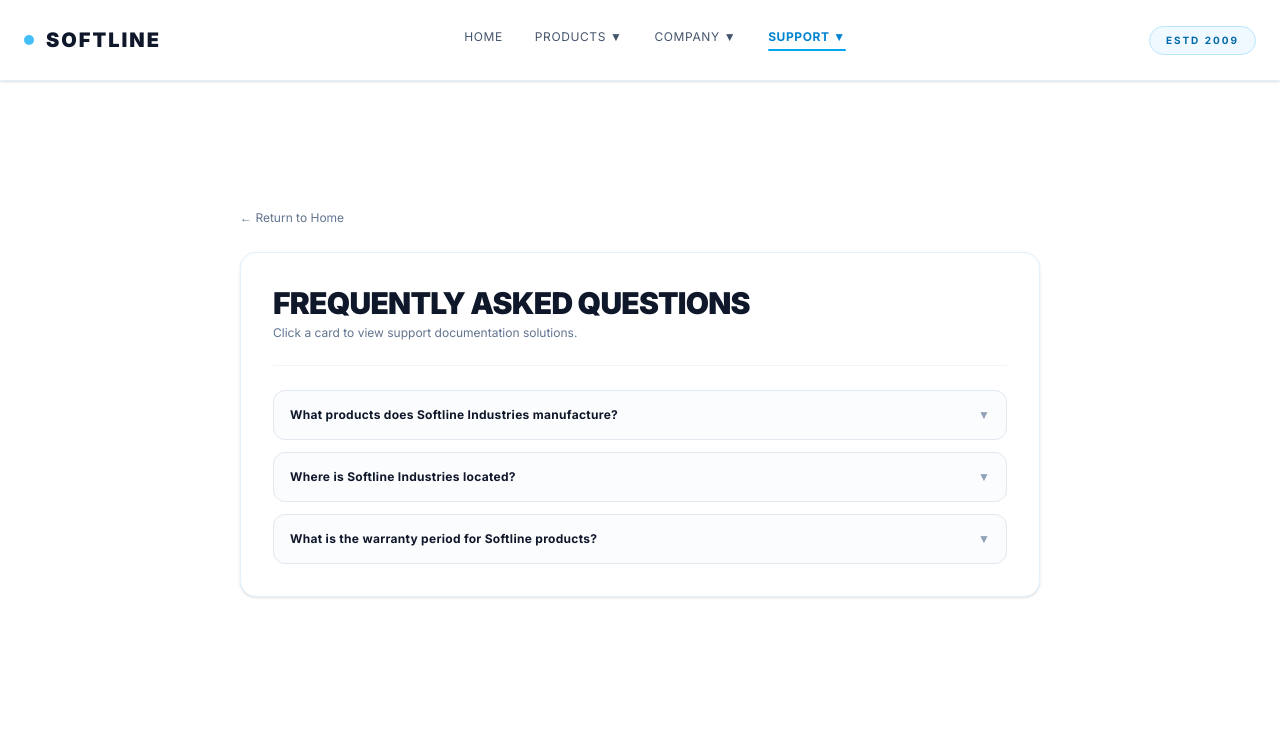
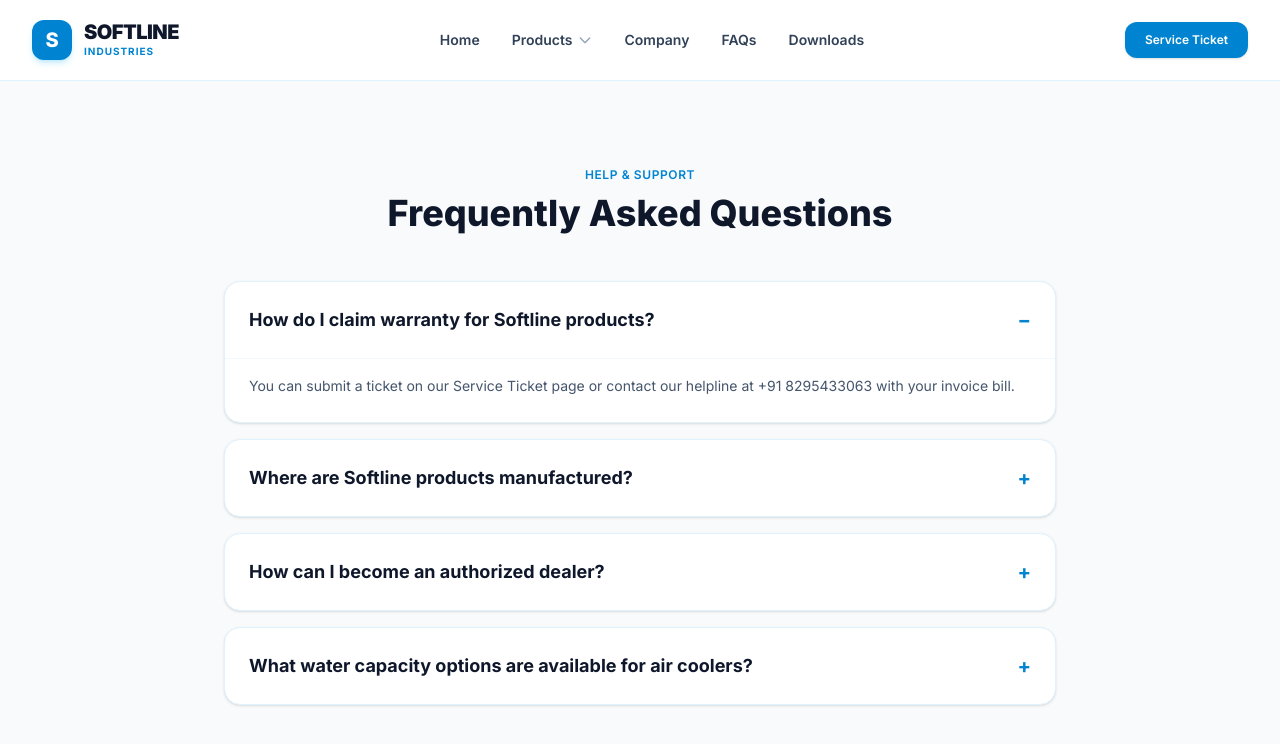
Before and after one commit to manikdhiman/softline-3d, a Next.js app: page /support/faqs in a window 1280 px wide. Shown: the top 744 px of the page. Built offline with nearby package versions, Linux system fonts and the light colour scheme.

Commit message:
feat: complete light theme layout, add television matrix, faqs, and downloads hub

```diff
--- /dev/null
+++ b/src/app/products/television/page.js
@@ -0,0 +1,54 @@
+import Image from 'next/image';
+import Link from 'next/link';
+
+export default function TelevisionsPage() {
+  const tvs = [
+    { name: "32\" HD Ready Smart LED TV", display: "1366 x 768", audio: "20W Stereo Sound", smart: "Android OS Built-In", badge: "Popular Choice" },
+    { name: "43\" Full HD Smart LED TV", display: "1920 x 1080", audio: "24W Surround Sound", smart: "Screen Mirroring + Apps", badge: "Best Value" },
+    { name: "55\" Ultra HD 4K Smart TV", display: "3840 x 2160", audio: "30W Dolby Audio", smart: "Voice Remote & HDR10+", badge: "Premium Series" },
+  ];
+
+  return (
+    <div className="bg-slate-50 min-h-screen text-slate-900 font-sans py-12 md:py-20">
+      <div className="max-w-7xl mx-auto px-4 sm:px-6 lg:px-8">
+
+        {/* Banner */}
+        <div className="bg-white rounded-2xl border border-sky-100 p-8 sm:p-12 mb-12 shadow-sm">
+          <span className="text-sky-600 text-xs font-semibold uppercase tracking-wider">Product Catalog</span>
+          <h1 className="text-3xl sm:text-4xl font-extrabold text-slate-900 mt-2">Smart LED Televisions</h1>
+          <p className="text-slate-600 mt-2 text-sm sm:text-base max-w-2xl">
+            Vibrant color reproduction, energy-efficient LED panels, and seamless streaming capabilities.
+          </p>
+        </div>
+
+        {/* TV Grid */}
+        <div className="grid grid-cols-1 md:grid-cols-3 gap-8">
+          {tvs.map((tv, idx) => (
+            <div key={idx} className="bg-white rounded-2xl border border-sky-100 hover:border-sky-300 shadow-sm overflow-hidden flex flex-col transition duration-200">
+              <div className="relative h-56 bg-slate-100">
+                <Image src="/images/product-led-tv.jpg" alt={tv.name} fill className="object-cover" />
+                <span className="absolute top-3 right-3 bg-white/90 backdrop-blur-md text-sky-700 text-xs font-semibold px-2.5 py-1 rounded-md border border-sky-100">
+                  {tv.badge}
+                </span>
+              </div>
+              <div className="p-6 flex flex-col flex-grow">
+                <h3 className="text-lg font-bold text-slate-900 mb-3">{tv.name}</h3>
+
+                <div className="space-y-2 text-xs text-slate-600 mb-6 bg-slate-50 p-3 rounded-xl border border-sky-100">
+                  <div className="flex justify-between"><span className="text-slate-400">Resolution:</span> <span className="font-semibold text-slate-800">{tv.display}</span></div>
+                  <div className="flex justify-between"><span className="text-slate-400">Audio Output:</span> <span className="font-semibold text-slate-800">{tv.audio}</span></div>
+                  <div className="flex justify-between"><span className="text-slate-400">Features:</span> <span className="font-semibold text-slate-800">{tv.smart}</span></div>
+                </div>
+
+                <Link href="/support/complaint" className="mt-auto w-full text-center bg-sky-600 hover:bg-sky-700 text-white font-semibold text-sm py-2.5 rounded-lg transition">
+                  Inquire Dealership
+                </Link>
+              </div>
+            </div>
+          ))}
+        </div>
+
+      </div>
+    </div>
+  );
+}
--- a/src/app/support/downloads/page.js
+++ b/src/app/support/downloads/page.js
@@ -1,42 +1,36 @@
-'use client';
-
-import Link from 'next/link';
-
 export default function DownloadsPage() {
-  const FILES = [
-    { title: 'Tejas-100-Cooler-Manual.pdf', size: '4.2 MB' },
-    { title: 'HydroCare-Pro-Washing-Installation-Spec.pdf', size: '2.8 MB' },
-    { title: 'Softline-Corporate-Product-Catalog-2026.pdf', size: '12.4 MB' }
+  const docs = [
+    { title: "Product Catalog 2026", size: "4.2 MB", type: "PDF Document" },
+    { title: "Air Cooler Installation & Maintenance Guide", size: "1.8 MB", type: "User Manual" },
+    { title: "LED TV User Manual & Safety Instructions", size: "2.5 MB", type: "User Manual" },
+    { title: "E-Waste Disposal Guidelines", size: "850 KB", type: "Compliance PDF" },
   ];
 
   return (
-    <main className="max-w-4xl mx-auto w-full p-6 md:p-12 text-slate-900 flex-1 flex flex-col justify-center pt-28">
-      <div className="mb-6">
-        <Link href="/" className="text-xs font-mono text-slate-500 hover:text-sky-600 transition">← Return to Home</Link>
-      </div>
+    <div className="bg-slate-50 min-h-screen text-slate-900 font-sans py-12 md:py-20">
+      <div className="max-w-4xl mx-auto px-4 sm:px-6 lg:px-8">
 
-      <div className="bg-white border border-sky-100 p-6 md:p-8 rounded-2xl space-y-6 shadow-sm">
-        <div>
-          <h1 className="text-3xl font-black uppercase tracking-tight text-slate-900">Resource Downloads</h1>
-          <p className="text-xs text-slate-500 font-mono mt-1">Access verified official equipment user manuals.</p>
+        <div className="text-center mb-12">
+          <span className="text-sky-600 text-xs font-semibold uppercase tracking-wider">Document Center</span>
+          <h1 className="text-3xl sm:text-4xl font-extrabold text-slate-900 mt-2">Downloads & Manuals</h1>
+          <p className="text-slate-600 text-sm mt-2">Access official Softline product catalogs and user documentation.</p>
         </div>
 
-        <hr className="border-slate-100" />
-
-        <div className="space-y-3 font-mono text-xs">
-          {FILES.map((file, idx) => (
-            <div key={idx} className="flex justify-between items-center p-4 bg-slate-50 border border-slate-200 rounded-xl">
-              <div className="flex flex-col">
-                <span className="text-slate-900 font-bold">{file.title}</span>
-                <span className="text-[10px] text-slate-500 uppercase mt-0.5">{file.size} · PDF Document</span>
+        <div className="space-y-4">
+          {docs.map((doc, idx) => (
+            <div key={idx} className="bg-white p-6 rounded-2xl border border-sky-100 shadow-sm flex items-center justify-between gap-4">
+              <div>
+                <h3 className="font-bold text-slate-900 text-base">{doc.title}</h3>
+                <p className="text-xs text-slate-500 mt-1">{doc.type} • {doc.size}</p>
               </div>
-              <button onClick={() => alert('Downloading file...')} className="bg-sky-500 hover:bg-sky-600 text-white font-bold px-4 py-2 rounded-lg text-[11px] uppercase transition">
-                Download ↓
+              <button className="bg-sky-50 hover:bg-sky-600 text-sky-700 hover:text-white font-semibold text-xs px-4 py-2.5 rounded-lg border border-sky-200 hover:border-sky-600 transition">
+                Download
               </button>
             </div>
           ))}
         </div>
+
       </div>
-    </main>
+    </div>
   );
 }
--- a/src/app/support/faqs/page.js
+++ b/src/app/support/faqs/page.js
@@ -1,66 +1,46 @@
 'use client';
 
-import Link from 'next/link';
 import { useState } from 'react';
 
-export default function FAQsPage() {
-  const [activeTab, setActiveTab] = useState(null);
+export default function FAQPage() {
+  const [openIdx, setOpenIdx] = useState(0);
 
-  const toggleTab = (index) => {
-    setActiveTab(activeTab === index ? null : index);
-  };
-
-  const FAQ_DATASET = [
-    {
-      q: "What products does Softline Industries manufacture?",
-      a: "Softline Industries engineers and manufactures air coolers, LED televisions, washing machines, mixer grinders, geysers, and ceiling fans."
-    },
-    {
-      q: "Where is Softline Industries located?",
-      a: "Our corporate office and manufacturing facilities are located Near G S Farm House, Salwan Road, Assandh, Haryana - 132039."
-    },
-    {
-      q: "What is the warranty period for Softline products?",
-      a: "Softline products come standard with a 1-year product warranty coverage on manufacturing defects."
-    }
+  const faqs = [
+    { q: "How do I claim warranty for Softline products?", a: "You can submit a ticket on our Service Ticket page or contact our helpline at +91 8295433063 with your invoice bill." },
+    { q: "Where are Softline products manufactured?", a: "All our products are precision-engineered and assembled at our primary manufacturing center in Assandh, Haryana." },
+    { q: "How can I become an authorized dealer?", a: "Fill out the contact form on our website or visit our headquarters to discuss regional dealership opportunities." },
+    { q: "What water capacity options are available for air coolers?", a: "We manufacture air coolers ranging from compact 45L plastic units up to 110L commercial iron body coolers." },
   ];
 
   return (
-    <main className="max-w-4xl mx-auto w-full p-6 md:p-12 text-slate-900 flex-1 flex flex-col justify-center pt-28">
-      <div className="mb-6">
-        <Link href="/" className="text-xs font-mono text-slate-500 hover:text-sky-600 transition">← Return to Home</Link>
-      </div>
+    <div className="bg-slate-50 min-h-screen text-slate-900 font-sans py-12 md:py-20">
+      <div className="max-w-4xl mx-auto px-4 sm:px-6 lg:px-8">
 
-      <div className="bg-white border border-sky-100 p-6 md:p-8 rounded-2xl space-y-6 shadow-sm">
-        <div>
-          <h1 className="text-3xl font-black uppercase tracking-tight text-slate-900">Frequently Asked Questions</h1>
-          <p className="text-xs text-slate-500 font-mono mt-1">Click a card to view support documentation solutions.</p>
+        <div className="text-center mb-12">
+          <span className="text-sky-600 text-xs font-semibold uppercase tracking-wider">Help & Support</span>
+          <h1 className="text-3xl sm:text-4xl font-extrabold text-slate-900 mt-2">Frequently Asked Questions</h1>
         </div>
 
-        <hr className="border-slate-100" />
-
-        <div className="space-y-3">
-          {FAQ_DATASET.map((item, index) => (
-            <div key={index} className="border border-slate-200 bg-slate-50/50 rounded-xl overflow-hidden">
+        <div className="space-y-4">
+          {faqs.map((faq, idx) => (
+            <div key={idx} className="bg-white rounded-2xl border border-sky-100 overflow-hidden shadow-sm">
               <button
-                onClick={() => toggleTab(index)}
-                className="w-full text-left p-4 flex justify-between items-center hover:bg-sky-50/50 transition-colors focus:outline-none"
+                onClick={() => setOpenIdx(openIdx === idx ? null : idx)}
+                className="w-full text-left p-6 font-bold text-slate-900 text-base sm:text-lg flex justify-between items-center hover:bg-sky-50/50 transition"
               >
-                <span className={`text-xs font-bold font-mono tracking-wide ${activeTab === index ? 'text-sky-600' : 'text-slate-900'}`}>
-                  {item.q}
-                </span>
-                <span className={`text-xs font-mono transition-transform duration-200 ${activeTab === index ? 'text-sky-600 rotate-180' : 'text-slate-400'}`}>
-                  ▼
-                </span>
+                <span>{faq.q}</span>
+                <span className="text-sky-600 font-bold text-xl ml-4">{openIdx === idx ? '−' : '+'}</span>
               </button>
-
-              <div className={`font-mono text-xs text-slate-600 leading-relaxed overflow-hidden transition-all duration-200 ${activeTab === index ? 'p-4 pt-0 border-t border-slate-100 max-h-40' : 'max-h-0'}`}>
-                {item.a}
-              </div>
+              {openIdx === idx && (
+                <div className="px-6 pb-6 text-slate-600 text-sm leading-relaxed border-t border-sky-50 pt-4">
+                  {faq.a}
+                </div>
+              )}
             </div>
           ))}
         </div>
+
       </div>
-    </main>
+    </div>
   );
 }
--- a/src/components/Navbar.jsx
+++ b/src/components/Navbar.jsx
@@ -1,108 +1,88 @@
 'use client';
 
+import { useState } from 'react';
 import Link from 'next/link';
-import { usePathname } from 'next/navigation';
-import { useState } from 'react';
 
 export default function Navbar() {
-  const pathname = usePathname();
-  const [activeDropdown, setActiveDropdown] = useState(null);
-
-  const isActive = (path) => pathname === path || pathname.startsWith(`${path}/`);
+  const [mobileMenuOpen, setMobileMenuOpen] = useState(false);
 
   return (
-    <header className="w-full bg-white/90 backdrop-blur-md border-b border-sky-100 fixed top-0 left-0 right-0 z-50 shadow-sm">
-      <div className="max-w-7xl mx-auto px-6 h-20 flex justify-between items-center">
+    <header className="sticky top-0 z-50 bg-white/85 backdrop-blur-md border-b border-sky-100 transition-all">
+      <div className="max-w-7xl mx-auto px-4 sm:px-6 lg:px-8">
+        <div className="flex items-center justify-between h-20">
 
-        {/* BRAND LOGO */}
-        <div className="flex items-center space-x-3">
-          <div className="w-2.5 h-2.5 bg-sky-500 rounded-full animate-pulse" />
-          <Link href="/" className="text-xl font-black tracking-widest text-slate-900 select-none">
-            SOFTLINE
+          {/* Brand Logo */}
+          <Link href="/" className="flex items-center gap-3 group">
+            <div className="w-10 h-10 rounded-xl bg-sky-600 flex items-center justify-center text-white font-extrabold text-xl shadow-md shadow-sky-500/20 group-hover:bg-sky-700 transition">
+              S
+            </div>
+            <div>
+              <span className="text-xl font-black text-slate-900 tracking-tight block leading-none">SOFTLINE</span>
+              <span className="text-[10px] font-bold text-sky-600 uppercase tracking-widest block mt-0.5">Industries</span>
+            </div>
           </Link>
+
+          {/* Desktop Navigation Links */}
+          <nav className="hidden md:flex items-center gap-8 text-sm font-semibold text-slate-700">
+            <Link href="/" className="hover:text-sky-600 transition">Home</Link>
+
+            {/* Products Dropdown link */}
+            <div className="relative group">
+              <Link href="/products/coolers" className="hover:text-sky-600 transition inline-flex items-center gap-1 py-2">
+                Products
+                <svg className="w-4 h-4 text-slate-400 group-hover:text-sky-600 transition" fill="none" viewBox="0 0 24 24" stroke="currentColor">
+                  <path strokeLinecap="round" strokeLinejoin="round" strokeWidth={2} d="M19 9l-7 7-7-7" />
+                </svg>
+              </Link>
+              <div className="absolute top-full left-0 w-48 bg-white border border-sky-100 rounded-xl shadow-lg p-2 hidden group-hover:block space-y-1">
+                <Link href="/products/coolers" className="block px-3 py-2 text-xs text-slate-700 hover:bg-sky-50 hover:text-sky-700 rounded-lg transition">Air Coolers</Link>
+                <Link href="/products/televisions" className="block px-3 py-2 text-xs text-slate-700 hover:bg-sky-50 hover:text-sky-700 rounded-lg transition">LED Televisions</Link>
+              </div>
+            </div>
+
+            <Link href="/company/about" className="hover:text-sky-600 transition">Company</Link>
+            <Link href="/support/faqs" className="hover:text-sky-600 transition">FAQs</Link>
+            <Link href="/support/downloads" className="hover:text-sky-600 transition">Downloads</Link>
+          </nav>
+
+          {/* Action Button */}
+          <div className="hidden md:flex items-center gap-4">
+            <Link
+              href="/support/complaint"
+              className="bg-sky-600 hover:bg-sky-700 text-white font-semibold text-xs px-5 py-2.5 rounded-xl shadow-sm transition duration-200"
+            >
+              Service Ticket
+            </Link>
+          </div>
+
+          {/* Mobile Menu Toggle Button */}
+          <button
+            onClick={() => setMobileMenuOpen(!mobileMenuOpen)}
+            className="md:hidden p-2 rounded-lg text-slate-600 hover:bg-sky-50 focus:outline-none"
+            aria-label="Toggle navigation"
+          >
+            <svg className="w-6 h-6" fill="none" viewBox="0 0 24 24" stroke="currentColor">
+              {mobileMenuOpen ? (
+                <path strokeLinecap="round" strokeLinejoin="round" strokeWidth={2} d="M6 18L18 6M6 6l12 12" />
+              ) : (
+                <path strokeLinecap="round" strokeLinejoin="round" strokeWidth={2} d="M4 6h16M4 12h16M4 18h16" />
+              )}
+            </svg>
+          </button>
         </div>
 
-        {/* NAVIGATION LINKS */}
-        <nav className="hidden md:flex space-x-8 text-xs font-mono tracking-wider uppercase items-center h-full">
-
-          {/* HOME LINK */}
-          <div className="relative pb-1.5 flex items-center">
-            <Link
-              href="/"
-              className={`transition-colors duration-200 ${isActive('/') && pathname === '/' ? 'text-sky-600 font-bold' : 'text-slate-600 hover:text-sky-600'}`}
-            >
-              Home
-            </Link>
-            {pathname === '/' && <div className="absolute bottom-0 left-0 right-0 h-[2px] bg-sky-500 rounded-full" />}
+        {/* Mobile Dropdown Menu */}
+        {mobileMenuOpen && (
+          <div className="md:hidden py-4 border-t border-sky-100 space-y-3">
+            <Link href="/" className="block text-sm font-semibold text-slate-700 hover:text-sky-600" onClick={() => setMobileMenuOpen(false)}>Home</Link>
+            <Link href="/products/coolers" className="block text-sm font-semibold text-slate-700 hover:text-sky-600" onClick={() => setMobileMenuOpen(false)}>Air Coolers</Link>
+            <Link href="/products/televisions" className="block text-sm font-semibold text-slate-700 hover:text-sky-600" onClick={() => setMobileMenuOpen(false)}>LED Televisions</Link>
+            <Link href="/company/about" className="block text-sm font-semibold text-slate-700 hover:text-sky-600" onClick={() => setMobileMenuOpen(false)}>Company</Link>
+            <Link href="/support/faqs" className="block text-sm font-semibold text-slate-700 hover:text-sky-600" onClick={() => setMobileMenuOpen(false)}>FAQs</Link>
+            <Link href="/support/downloads" className="block text-sm font-semibold text-slate-700 hover:text-sky-600" onClick={() => setMobileMenuOpen(false)}>Downloads</Link>
+            <Link href="/support/complaint" className="block w-full text-center bg-sky-600 text-white text-xs font-semibold py-2.5 rounded-lg" onClick={() => setMobileMenuOpen(false)}>Service Ticket</Link>
           </div>
-
-          {/* PRODUCTS DROPDOWN */}
-          <div
-            className="relative pb-1.5 flex items-center cursor-pointer group"
-            onMouseEnter={() => setActiveDropdown('products')}
-            onMouseLeave={() => setActiveDropdown(null)}
-          >
-            <span className={`transition-colors duration-200 ${isActive('/products') ? 'text-sky-600 font-bold' : 'text-slate-600 group-hover:text-sky-600'}`}>
-              Products ▼
-            </span>
-            {isActive('/products') && <div className="absolute bottom-0 left-0 right-0 h-[2px] bg-sky-500 rounded-full" />}
-
-            {activeDropdown === 'products' && (
-              <div className="absolute top-full left-0 w-48 bg-white border border-sky-100 shadow-xl rounded-xl p-2 space-y-1 font-mono text-[11px] z-50">
-                <Link href="/products/coolers" className="block px-3 py-2 rounded-lg text-slate-700 hover:bg-sky-50 hover:text-sky-600">Air Coolers</Link>
-                <Link href="/products/televisions" className="block px-3 py-2 rounded-lg text-slate-700 hover:bg-sky-50 hover:text-sky-600">Smart TVs</Link>
-                <Link href="/products/washing" className="block px-3 py-2 rounded-lg text-slate-700 hover:bg-sky-50 hover:text-sky-600">Washing Machines</Link>
-              </div>
-            )}
-          </div>
-
-          {/* COMPANY DROPDOWN */}
-          <div
-            className="relative pb-1.5 flex items-center cursor-pointer group"
-            onMouseEnter={() => setActiveDropdown('company')}
-            onMouseLeave={() => setActiveDropdown(null)}
-          >
-            <span className={`transition-colors duration-200 ${isActive('/company') ? 'text-sky-600 font-bold' : 'text-slate-600 group-hover:text-sky-600'}`}>
-              Company ▼
-            </span>
-            {isActive('/company') && <div className="absolute bottom-0 left-0 right-0 h-[2px] bg-sky-500 rounded-full" />}
-
-            {activeDropdown === 'company' && (
-              <div className="absolute top-full left-0 w-48 bg-white border border-sky-100 shadow-xl rounded-xl p-2 space-y-1 font-mono text-[11px] z-50">
-                <Link href="/company/about" className="block px-3 py-2 rounded-lg text-slate-700 hover:bg-sky-50 hover:text-sky-600">About Us</Link>
-                <Link href="/company/journey" className="block px-3 py-2 rounded-lg text-slate-700 hover:bg-sky-50 hover:text-sky-600">Our Journey</Link>
-              </div>
-            )}
-          </div>
-
-          {/* SUPPORT DROPDOWN */}
-          <div
-            className="relative pb-1.5 flex items-center cursor-pointer group"
-            onMouseEnter={() => setActiveDropdown('support')}
-            onMouseLeave={() => setActiveDropdown(null)}
-          >
-            <span className={`transition-colors duration-200 ${isActive('/support') ? 'text-sky-600 font-bold' : 'text-slate-600 group-hover:text-sky-600'}`}>
-              Support ▼
-            </span>
-            {isActive('/support') && <div className="absolute bottom-0 left-0 right-0 h-[2px] bg-sky-500 rounded-full" />}
-
-            {activeDropdown === 'support' && (
-              <div className="absolute top-full left-0 w-52 bg-white border border-sky-100 shadow-xl rounded-xl p-2 space-y-1 font-mono text-[11px] z-50">
-                <Link href="/support/complaint" className="block px-3 py-2 rounded-lg text-slate-700 hover:bg-sky-50 hover:text-sky-600">File a Complaint</Link>
-                <Link href="/support/faqs" className="block px-3 py-2 rounded-lg text-slate-700 hover:bg-sky-50 hover:text-sky-600">FAQs</Link>
-                <Link href="/support/e-waste" className="block px-3 py-2 rounded-lg text-slate-700 hover:bg-sky-50 hover:text-sky-600">E-Waste Policy</Link>
-                <Link href="/support/downloads" className="block px-3 py-2 rounded-lg text-slate-700 hover:bg-sky-50 hover:text-sky-600">Downloads</Link>
-              </div>
-            )}
-          </div>
-
-        </nav>
-
-        {/* ESTABLISHED BADGE */}
-        <span className="text-[10px] font-mono tracking-[0.2em] bg-sky-50 border border-sky-200 px-4 py-1.5 rounded-full text-sky-700 font-bold">
-          ESTD 2009
-        </span>
-
+        )}
       </div>
     </header>
   );
```
